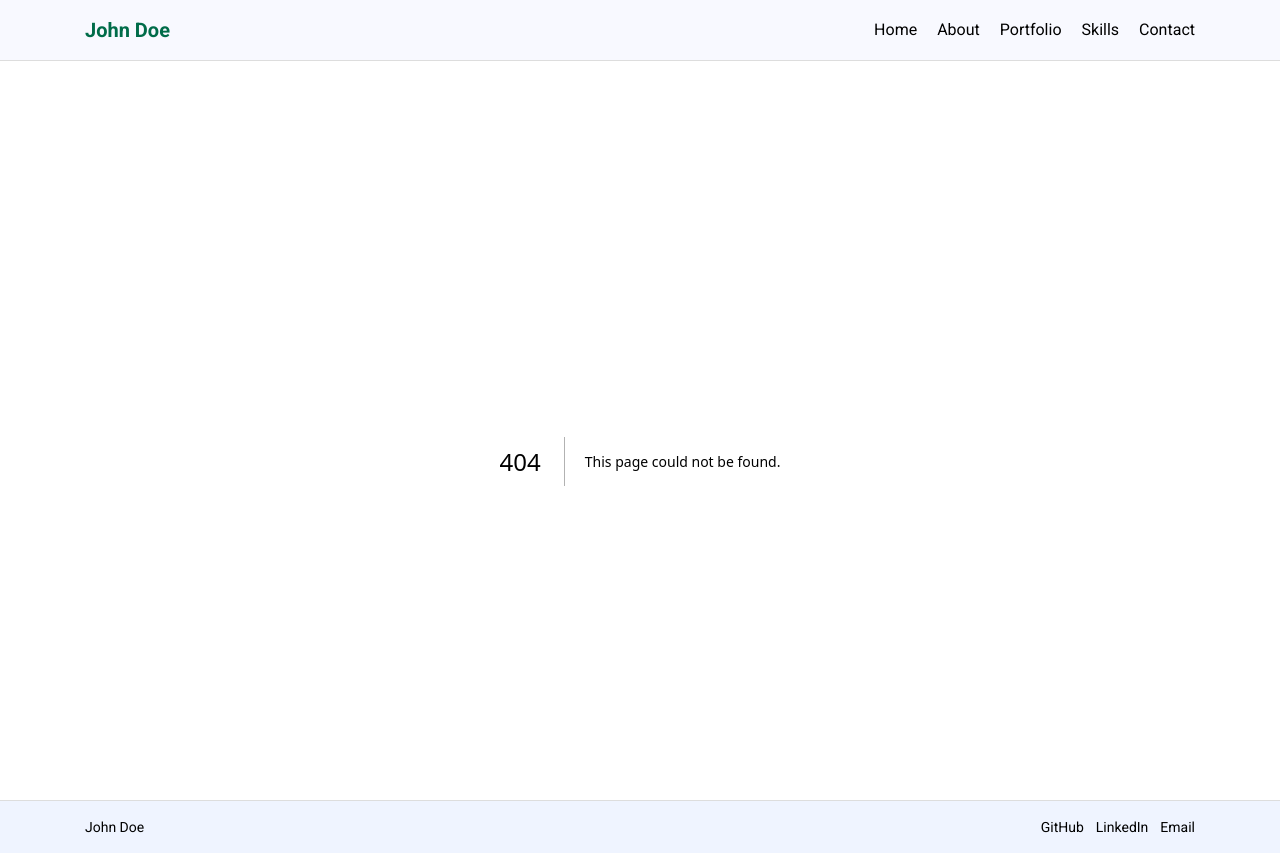
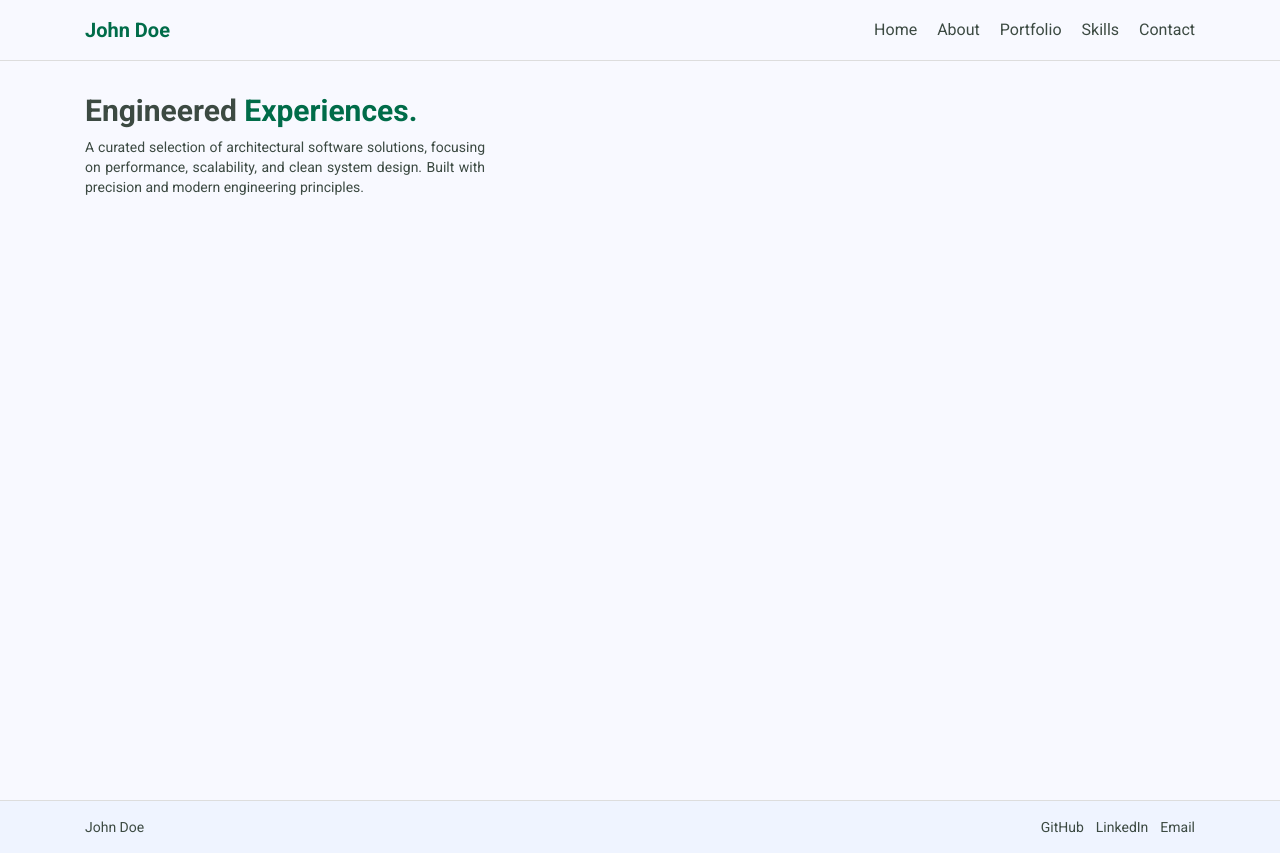
Before and after one commit to ayoub-jabiri/dev-folio, a Next.js app: page /portfolio in a window 1280 px wide. Before the commit this address had no page. Built offline with nearby package versions, Linux system fonts and the light colour scheme.

Commit message:
Set up the portfolio page

```diff
--- /dev/null
+++ b/app/portfolio/page.tsx
@@ -0,0 +1,15 @@
+export default function Portfolio() {
+    return (
+        <div className="py-8">
+            <h1 className="text-3xl font-bold mb-2">
+                Engineered{" "}
+                <span className="text-(--green-color)">Experiences.</span>
+            </h1>
+            <p className="w-[400px] text-sm text-justify mb-6">
+                A curated selection of architectural software solutions,
+                focusing on performance, scalability, and clean system design.
+                Built with precision and modern engineering principles.
+            </p>
+        </div>
+    );
+}
```
